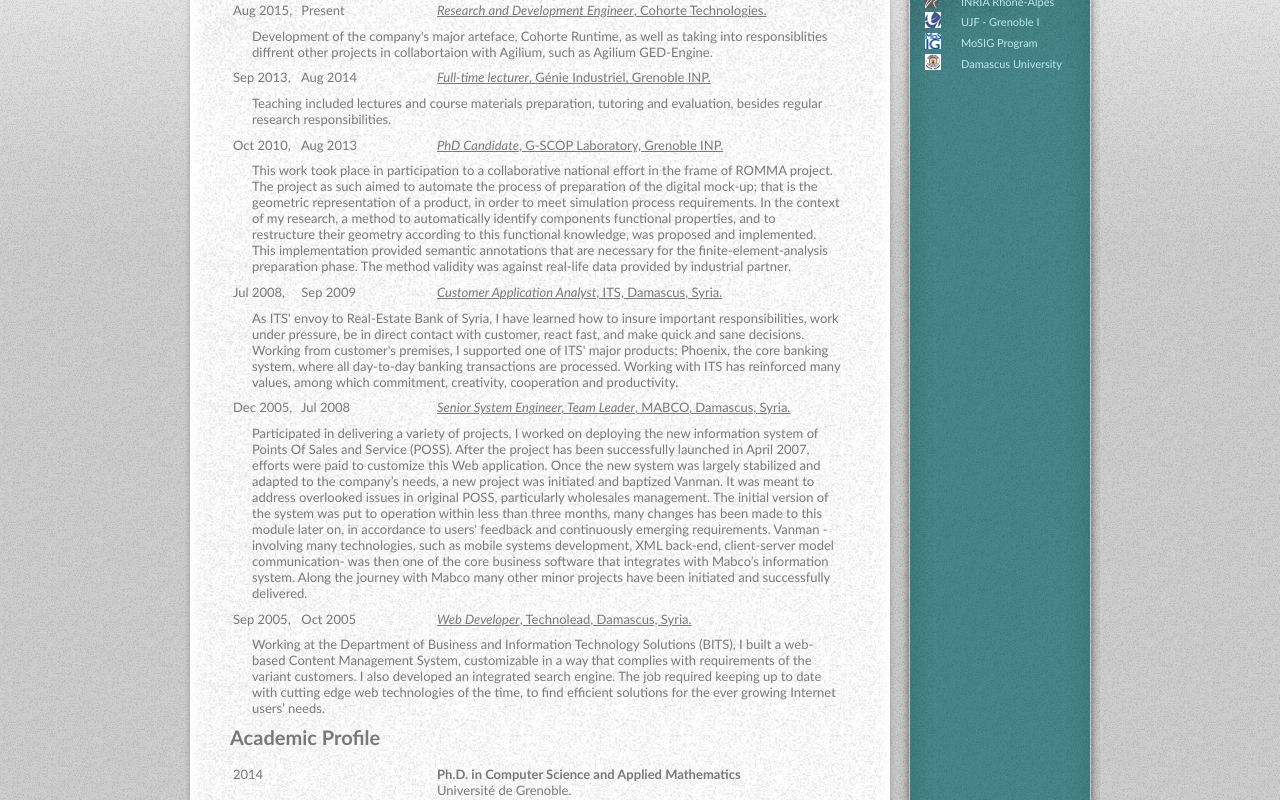
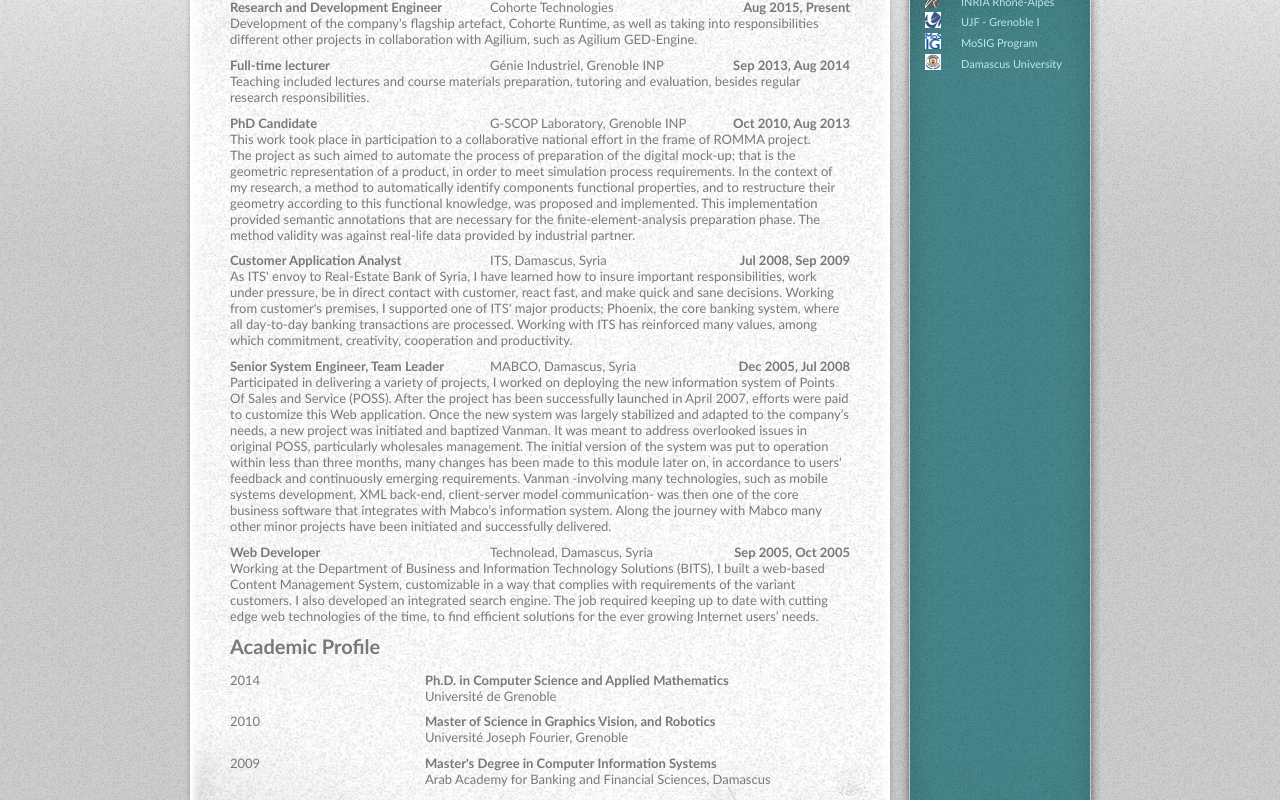
Before and after one commit to ahmadshahwan/ahmadshahwan, a Nuxt app: page /career in a window 1280 px wide. Shown: the part 280-1080 px from the top of the page. Built offline with nearby package versions, Linux system fonts and the light colour scheme.

Commit message:
Review career page

```diff
--- /dev/null
+++ b/components/career/degree.vue
@@ -0,0 +1,44 @@
+<template>
+  <div class="degree">
+    <div>
+      <div class="year">
+        <slot name="year"></slot>
+      </div>
+      <div class="academic-title">
+        <slot name="academic-title"></slot>
+      </div>
+    </div>
+    <div>
+      <div>&nbsp;</div>
+      <div class="institution">
+        <slot name="institution"></slot>
+      </div>
+    </div>
+  </div>
+</template>
+
+<script setup lang="ts">
+
+</script>
+
+<style scoped>
+.degree {
+  display: flex;
+  flex-direction: column;
+  padding-bottom: .75em;
+
+  > div {
+    display: flex;
+    flex-direction: row;
+
+    > div:first-child {
+      width: 15em;
+    }
+
+    .academic-title {
+      font-weight: bold;
+
+    }
+  }
+}
+</style>
--- /dev/null
+++ b/components/career/experience.vue
@@ -0,0 +1,54 @@
+<template>
+  <div class="experience">
+    <div class="header">
+    <span class="period">
+      <slot name="period"></slot>
+    </span>
+      <span class="job-title">
+      <slot name="job-title"></slot>
+    </span>
+      <span class="client">
+      <slot name="partner"></slot>
+    </span>
+    </div>
+    <div class="description">
+      <slot name="description"></slot>
+    </div>
+  </div>
+</template>
+
+<script setup lang="ts">
+
+</script>
+
+<style scoped>
+.experience {
+  display: flex;
+  flex-direction: column;
+
+  .header {
+    display: flex;
+    flex-direction: row;
+
+    .period {
+      order: 3;
+      margin-left: auto;
+      font-weight: bold;
+    }
+
+    .job-title {
+      order: 1;
+      width: 20em;
+      font-weight: bold;
+    }
+
+    .client {
+      order: 2;
+    }
+  }
+
+  .description {
+    padding-bottom: .75em;
+  }
+}
+</style>
--- a/pages/career.vue
+++ b/pages/career.vue
@@ -5,130 +5,72 @@
     </div>
     <div class="entry">
       <h3>Professional Experience</h3>
-      <table width="100%">
-        <tr class="career-head">
-          <td width="200"><span style="width: 5em; display: inline-block">Aug 2015,</span> Present</td>
-          <td class="job-title"><em>Research and Development Engineer</em>, Cohorte Technologies.</td>
-        </tr>
-        <tr>
-          <td colspan="2">
-            Development of the company's major arteface, Cohorte Runtime, as well as taking into responsiblities
-            diffrent
-            other projects in collabortaion with Agilium, such as Agilium GED-Engine.
-          </td>
-        </tr>
-
-        <tr class="career-head">
-          <td width="200"><span style="width: 5em; display: inline-block">Sep 2013,</span> Aug 2014</td>
-          <td class="job-title"><em>Full-time lecturer</em>, Génie Industriel, Grenoble INP.</td>
-        </tr>
-        <tr>
-          <td colspan="2">
-            Teaching included lectures and course materials preparation, tutoring and evaluation, besides regular
-            research
-            responsibilities.
-          </td>
-        </tr>
-        <tr class="career-head">
-          <td><span style="width: 5em; display: inline-block">Oct 2010,</span> Aug 2013</td>
-          <td class="job-title"><em>PhD Candidate</em>, G-SCOP Laboratory, Grenoble INP.</td>
-        </tr>
-        <tr>
-          <td colspan="2">
-            This work took place in participation to a collaborative national effort in the frame of ROMMA project.<br/>
-            The
-            project as such aimed to automate the process of preparation of the digital mock-up; that is the geometric
-            representation of a product, in order to meet simulation process requirements. In the context of my
-            research, a
-            method to automatically identify components functional properties, and to restructure their geometry
-            according
-            to this functional knowledge, was proposed and implemented. This implementation provided semantic
-            annotations
-            that are necessary for the finite-element-analysis preparation phase. The method validity was against
-            real-life
-            data provided by industrial partner.
-          </td>
-        </tr>
-        <tr class="career-head">
-          <td><span style="width: 5em; display: inline-block">Jul 2008,</span> Sep 2009</td>
-          <td class="job-title"><em>Customer Application Analyst</em>, ITS, Damascus, Syria.</td>
-        </tr>
-        <tr>
-          <td colspan="2">
-            As ITS' envoy to Real-Estate Bank of Syria, I have learned how to insure important responsibilities, work
-            under
-            pressure, be in direct contact with customer, react fast, and make quick and sane decisions. Working from
-            customer's premises, I supported one of ITS' major products; Phoenix, the core banking system, where all
-            day-to-day banking transactions are processed. Working with ITS has reinforced many values, among which
-            commitment, creativity, cooperation and productivity.
-          </td>
-        </tr>
-        <tr class="career-head">
-          <td><span style="width: 5em; display: inline-block">Dec 2005,</span> Jul 2008</td>
-          <td class="job-title"><em>Senior System Engineer, Team Leader</em>, MABCO, Damascus, Syria.</td>
-        </tr>
-        <tr>
-          <td colspan="2">
-            Participated in delivering a variety of projects, I worked on deploying the new information system of Points
-            Of
-            Sales and Service (POSS). After the project has been successfully launched in April 2007, efforts were paid
-            to
-            customize this Web application. Once the new system was largely stabilized and adapted to the company’s
-            needs, a
-            new project was initiated and baptized Vanman. It was meant to address overlooked issues in original POSS,
-            particularly wholesales management. The initial version of the system was put to operation within less than
-            three months, many changes has been made to this module later on, in accordance to users' feedback and
-            continuously emerging requirements. Vanman -involving many technologies, such as mobile systems development,
-            XML
-            back-end, client-server model communication- was then one of the core business software that integrates with
-            Mabco’s information system. Along the journey with Mabco many other minor projects have been initiated and
-            successfully delivered.
-          </td>
-        </tr>
-        <tr class="career-head">
-          <td><span style="width: 5em; display: inline-block">Sep 2005,</span> Oct 2005</td>
-          <td class="job-title"><em>Web Developer</em>, Technolead, Damascus, Syria.</td>
-        </tr>
-        <tr>
-          <td colspan="2">
-            Working at the Department of Business and Information Technology Solutions (BITS), I built a web-based
-            Content
-            Management System, customizable in a way that complies with requirements of the variant customers. I also
-            developed an integrated search engine. The job required keeping up to date with cutting edge web
-            technologies of
-            the time, to find efficient solutions for the ever growing Internet users’ needs.
-          </td>
-        </tr>
-      </table>
+      <experience>
+        <template #period>Aug 2015, Present</template>
+        <template #job-title>Research and Development Engineer</template>
+        <template #partner>Cohorte Technologies</template>
+        <template #description>Development of the company's flagship artefact, Cohorte Runtime, as well as taking into responsibilities          different other projects in collaboration with Agilium, such as Agilium GED-Engine.</template>
+      </experience>
+      <experience>
+        <template #period>Sep 2013, Aug 2014</template>
+        <template #job-title>Full-time lecturer</template>
+        <template #partner>Génie Industriel, Grenoble INP</template>
+        <template #description>Teaching included lectures and course materials preparation, tutoring and evaluation, besides regular            research            responsibilities.</template>
+      </experience>
+      <experience>
+        <template #period>Oct 2010, Aug 2013</template>
+        <template #job-title>PhD Candidate</template>
+        <template #partner>G-SCOP Laboratory, Grenoble INP</template>
+        <template #description>This work took place in participation to a collaborative national effort in the frame of ROMMA project.<br/> The project as such aimed to automate the process of preparation of the digital mock-up; that is the geometric representation of a product, in order to meet simulation process requirements. In the context of my research, a method to automatically identify components functional properties, and to restructure their geometry according to this functional knowledge, was proposed and implemented. This implementation provided semantic annotations that are necessary for the finite-element-analysis preparation phase. The method validity was against real-life data provided by industrial partner.</template>
+      </experience>
+      <experience>
+        <template #period>Jul 2008, Sep 2009</template>
+        <template #job-title>Customer Application Analyst</template>
+        <template #partner>ITS, Damascus, Syria</template>
+        <template #description>As ITS' envoy to Real-Estate Bank of Syria, I have learned how to insure important responsibilities, work          under          pressure, be in direct contact with customer, react fast, and make quick and sane decisions. Working from customer's premises, I supported one of ITS' major products; Phoenix, the core banking system, where all day-to-day banking transactions are processed. Working with ITS has reinforced many values, among which commitment, creativity, cooperation and productivity.</template>
+      </experience>
+      <experience>
+        <template #period>Dec 2005, Jul 2008</template>
+        <template #job-title>Senior System Engineer, Team Leader</template>
+        <template #partner>MABCO, Damascus, Syria</template>
+        <template #description>Participated in delivering a variety of projects, I worked on deploying the new information system of Points Of Sales and Service (POSS). After the project has been successfully launched in April 2007, efforts were paid          to          customize this Web application. Once the new system was largely stabilized and adapted to the company’s          needs, a          new project was initiated and baptized Vanman. It was meant to address overlooked issues in original POSS,          particularly wholesales management. The initial version of the system was put to operation within less than          three months, many changes has been made to this module later on, in accordance to users' feedback and          continuously emerging requirements. Vanman -involving many technologies, such as mobile systems development,          XML          back-end, client-server model communication- was then one of the core business software that integrates with          Mabco’s information system. Along the journey with Mabco many other minor projects have been initiated and          successfully delivered.</template>
+      </experience>
+      <experience>
+        <template #period>Sep 2005, Oct 2005</template>
+        <template #job-title>Web Developer</template>
+        <template #partner>Technolead, Damascus, Syria</template>
+        <template #description>Working at the Department of Business and Information Technology Solutions (BITS), I built a web-based          Content          Management System, customizable in a way that complies with requirements of the variant customers. I also          developed an integrated search engine. The job required keeping up to date with cutting edge web          technologies of          the time, to find efficient solutions for the ever growing Internet users’ needs.</template>
+      </experience>
 
       <h3>Academic Profile</h3>
-      <table width="100%">
-        <tr>
-          <td width="200">2014</td>
-          <td><b>Ph.D. in Computer Science and Applied Mathematics</b><br/> Université de Grenoble.</td>
-        </tr>
-        <tr>
-          <td width="200">2010</td>
-          <td><b>Master of Science in Graphics Vision, and Robotics</b><br/> Université Joseph Fourier, Grenoble.</td>
-        </tr>
-        <tr>
-          <td>2009</td>
-          <td><b>Master's Degree in Computer Information Systems</b><br/> Arab Academy for Banking and Financial
-            Sciences,
-            Damascus.
-          </td>
-        </tr>
-        <tr>
-          <td>2005</td>
-          <td><b>Bachelor of Engineering in Information Technology</b><br/> Damascus University, Damascus.</td>
-        </tr>
-      </table>
+      <degree>
+        <template #academic-title>Ph.D. in Computer Science and Applied Mathematics</template>
+        <template #institution>Université de Grenoble</template>
+        <template #year>2014</template>
+      </degree>
+      <degree>
+        <template #academic-title>Master of Science in Graphics Vision, and Robotics</template>
+        <template #institution>Université Joseph Fourier, Grenoble</template>
+        <template #year>2010</template>
+      </degree>
+      <degree>
+        <template #academic-title>Master's Degree in Computer Information Systems</template>
+        <template #institution>Arab Academy for Banking and Financial Sciences, Damascus</template>
+        <template #year>2009</template>
+      </degree>
+      <degree>
+        <template #academic-title>Bachelor of Engineering in Information Technology</template>
+        <template #institution>Damascus University, Damascus</template>
+        <template #year>2005</template>
+      </degree>
     </div>
   </div>
 </template>
 
 <script setup lang="ts">
 
+import Experience from "~/components/career/experience.vue";
+import Degree from "~/components/career/degree.vue";
 </script>
 
 <style scoped>
```
